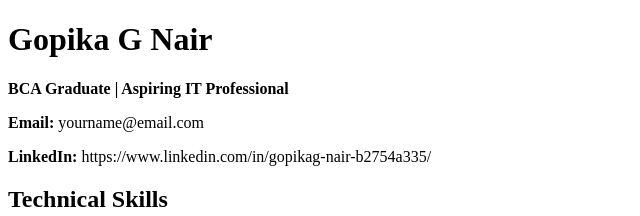
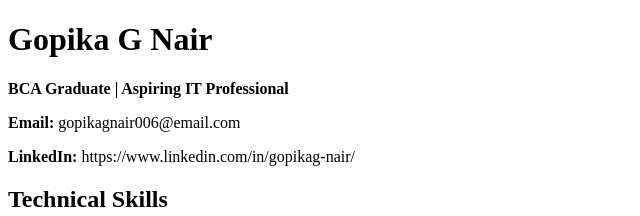
Before and after one commit to gopikag-nair/html-resume, a plain HTML site: page index.html in a window 1280 px wide. Shown: the top 216 px of the page, without its empty margins (0-640 px from the left). Drawn offline with Linux system fonts and the light colour scheme.

Commit message:
index.html

```diff
--- a/index.html
+++ b/index.html
@@ -7,8 +7,8 @@
 <body>
   <h1>Gopika G Nair</h1>
   <p><strong>BCA Graduate | Aspiring IT Professional</strong></p>
-  <p><strong>Email:</strong> yourname@email.com</p>
-  <p><strong>LinkedIn:</strong> https://www.linkedin.com/in/gopikag-nair-b2754a335/</p>
+  <p><strong>Email:</strong> gopikagnair006@email.com</p>
+  <p><strong>LinkedIn:</strong> https://www.linkedin.com/in/gopikag-nair/</p>
 
   <h2>Technical Skills</h2>
   <ul>
```
